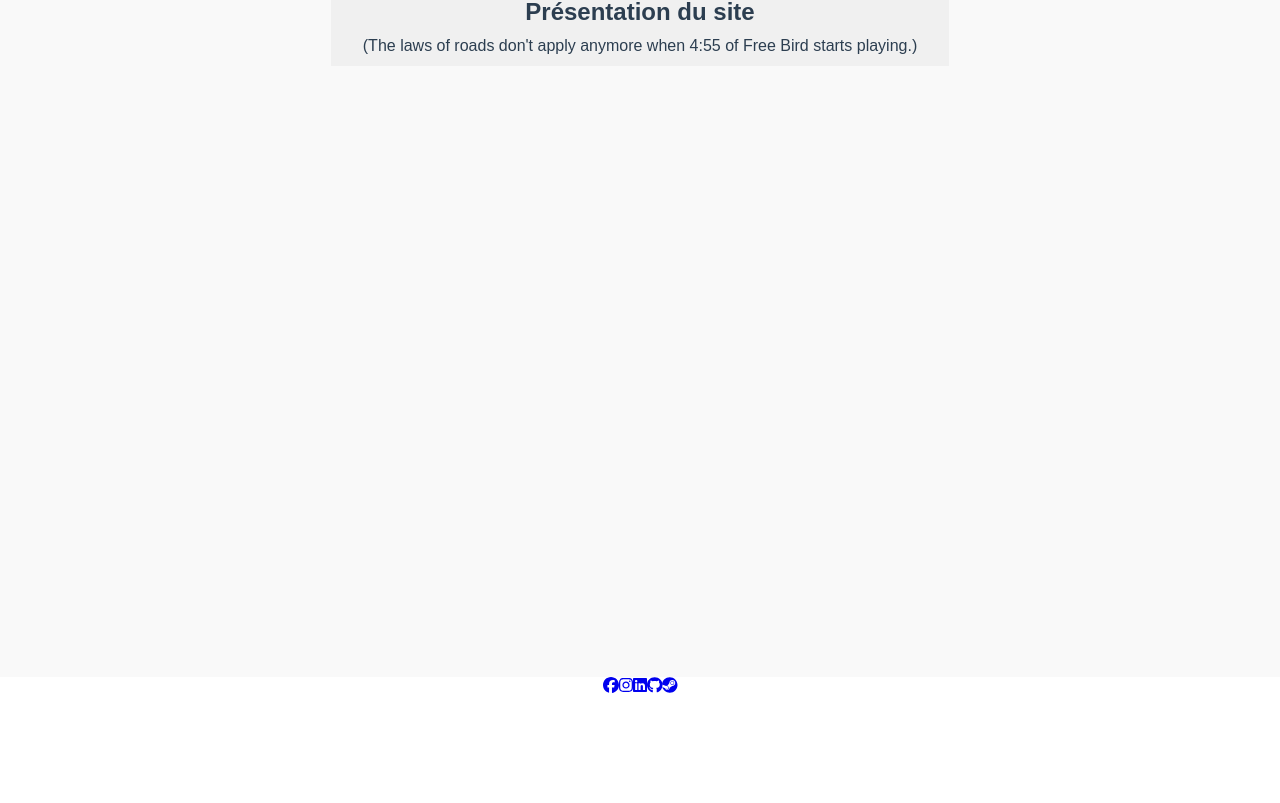
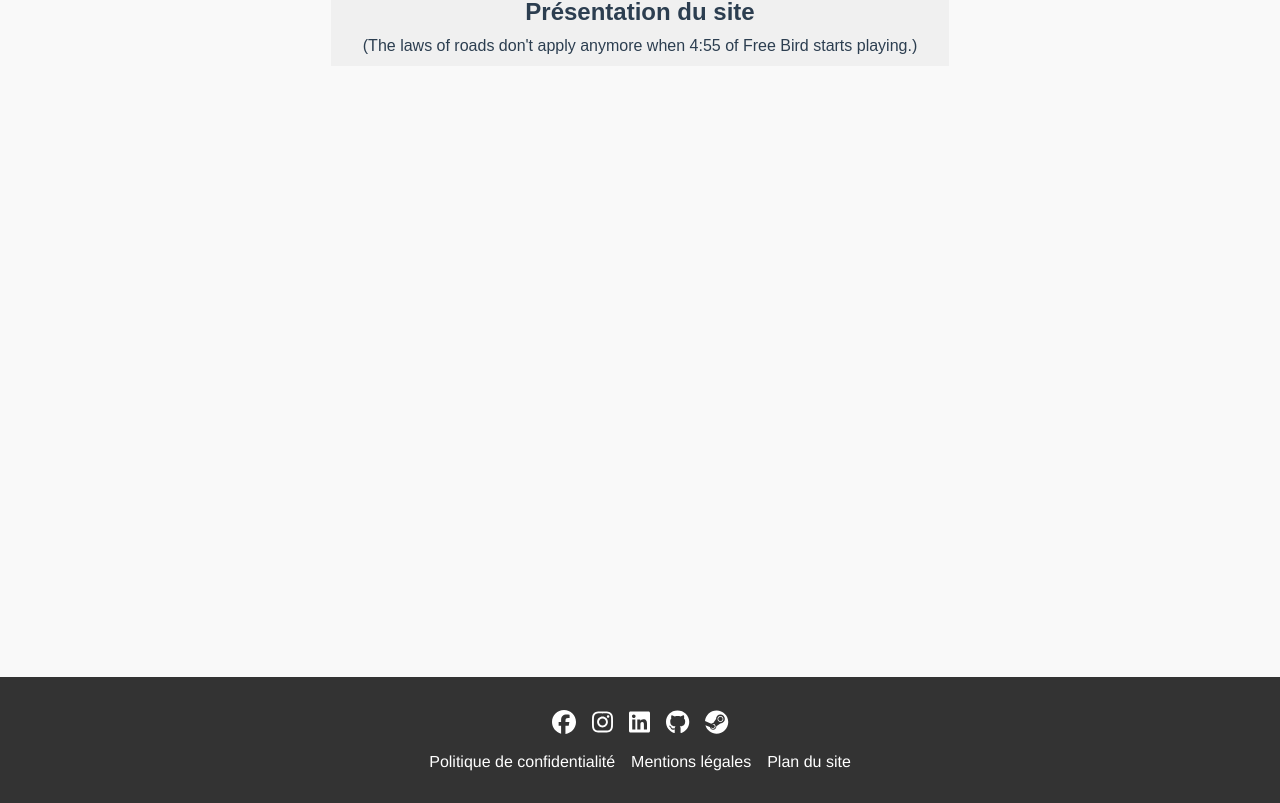
Before and after one commit to fourm1/demareschal.fr, a Vue app in the folder front/: page / in a window 1280 px wide. Shown: the part 902-1705 px from the top of the page. Before the commit the page ends 1597 px from the top, so only its background shows below. Built offline with nearby package versions, Linux system fonts and the light colour scheme.

Commit message:
Stylisation du footer

```diff
--- a/front/src/components/footer/FooterComponent.vue
+++ b/front/src/components/footer/FooterComponent.vue
@@ -18,12 +18,16 @@
                     <font-awesome-icon :icon="['fab', 'steam']" />
                 </a>
             </div>
+            <div class="footer-links">
+                <a>Politique de confidentialité</a>
+                <a>Mentions légales</a>
+                <a>Plan du site</a>
+            </div>
         </div>
     </footer>
 </template>
 
 <script setup>
-
 import {FontAwesomeIcon} from "@fortawesome/vue-fontawesome";
-
+import '@/components/footer/footer.scss'
 </script>
--- a/front/src/components/footer/footer.scss
+++ b/front/src/components/footer/footer.scss
@@ -0,0 +1,52 @@
+.footer {
+    background-color: #333;
+    color: #fff;
+    padding: 2rem;
+    text-align: center;
+}
+
+.footer-content {
+    display: flex;
+    flex-direction: column;
+    align-items: center;
+}
+
+.social-icons {
+    display: flex;
+    gap: 1rem;
+    margin-bottom: 1rem;
+}
+
+.social-icons a {
+    color: #fff;
+    font-size: 24px;
+    cursor: pointer;
+}
+
+.footer-links {
+    display: flex;
+    flex-wrap: wrap;
+    gap: 1rem;
+}
+
+.footer-links a {
+    color: #fff;
+    text-decoration: none;
+    cursor: pointer;
+    position: relative;
+}
+
+.footer-links a::after {
+    content: '';
+    position: absolute;
+    width: 0;
+    height: 2px;
+    bottom: -2px;
+    left: 0;
+    background-color: #fff;
+    transition: width 0.3s ease-in-out;
+}
+
+.footer-links a:hover::after {
+    width: 100%;
+}
```
